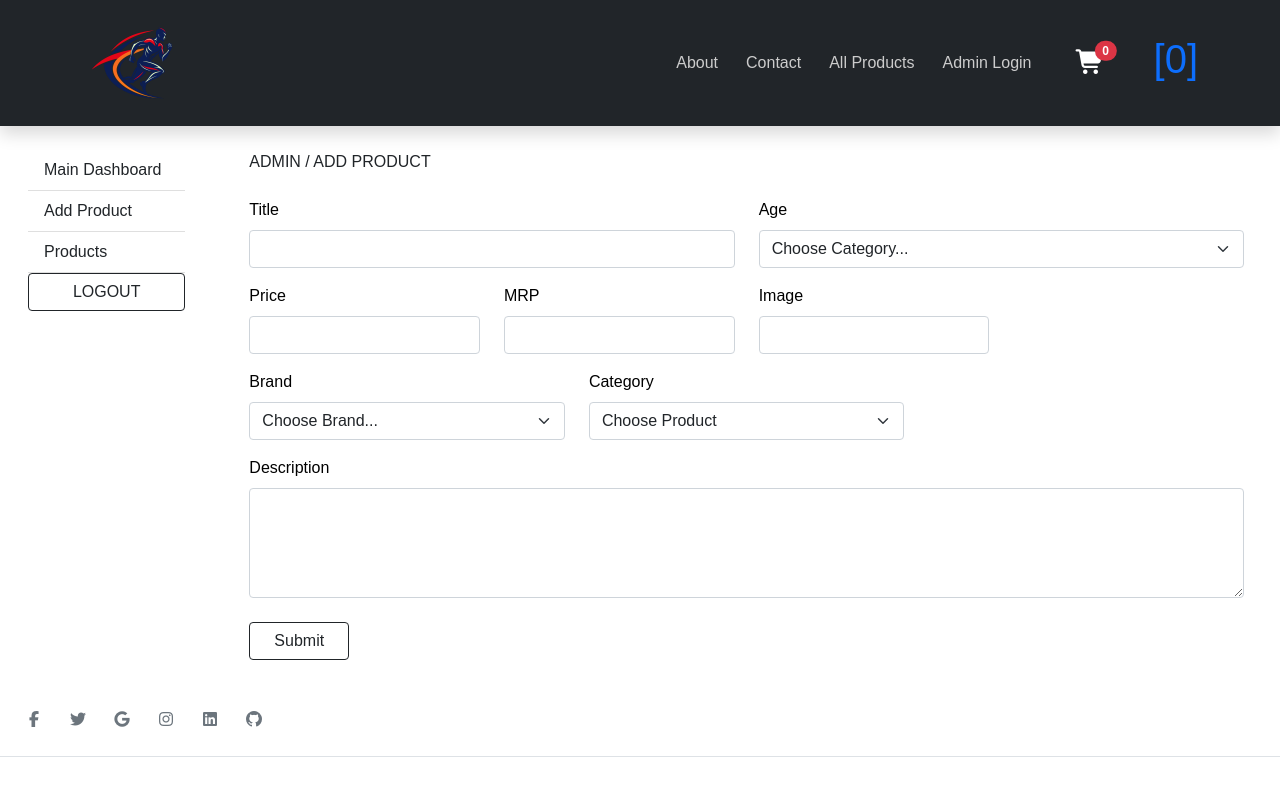
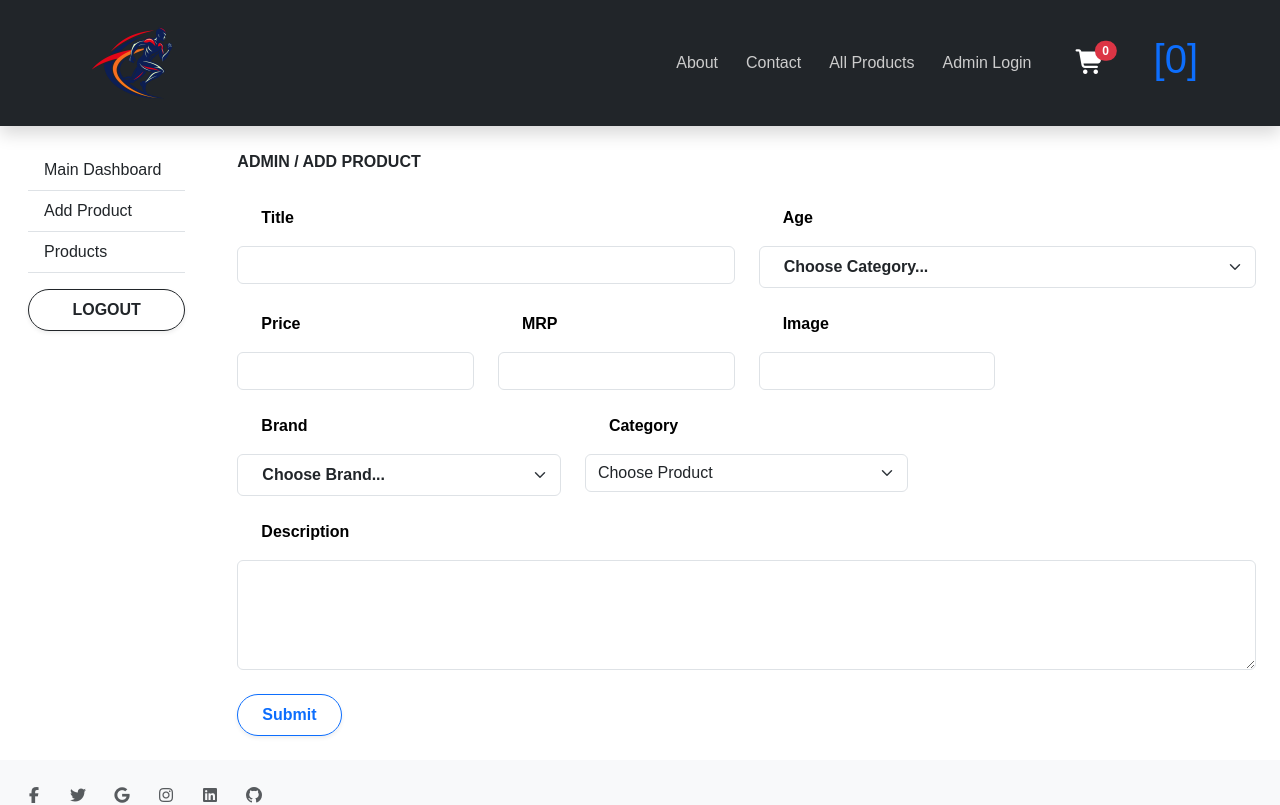
Before and after one commit to AyanChikode/Ayan_Sports, a React (Vite) app: page /admin/addproduct in a window 1280 px wide. Shown: the top 805 px of the page. Built offline with nearby package versions, Linux system fonts and the light colour scheme.

Commit message:
pagenation add

```diff
--- a/index.html
+++ b/index.html
@@ -9,6 +9,7 @@
     <link href="https://cdn.jsdelivr.net/npm/bootstrap@5.0.2/dist/css/bootstrap.min.css" rel="stylesheet" integrity="sha384-EVSTQN3/azprG1Anm3QDgpJLIm9Nao0Yz1ztcQTwFspd3yD65VohhpuuCOmLASjC" crossorigin="anonymous">
     <script src="https://cdn.jsdelivr.net/npm/bootstrap@5.0.2/dist/js/bootstrap.bundle.min.js" integrity="sha384-MrcW6ZMFYlzcLA8Nl+NtUVF0sA7MsXsP1UyJoMp4YLEuNSfAP+JcXn/tWtIaxVXM" crossorigin="anonymous"></script>
     <link rel="stylesheet" href="https://cdnjs.cloudflare.com/ajax/libs/font-awesome/7.0.1/css/all.min.css" integrity="sha512-2SwdPD6INVrV/lHTZbO2nodKhrnDdJK9/kg2XD1r9uGqPo1cUbujc+IYdlYdEErWNu69gVcYgdxlmVmzTWnetw==" crossorigin="anonymous" referrerpolicy="no-referrer" />
+    <link href="https://cdn.jsdelivr.net/npm/bootstrap@5.3.2/dist/css/bootstrap.min.css" rel="stylesheet">
 
   </head>
 
--- a/src/components/Login.jsx
+++ b/src/components/Login.jsx
@@ -67,7 +67,7 @@ function Login()  {
 
   return (
     <>
-      <h1 className="text-center mb-5">Login</h1>
+      <h1 className="text-center mb-5   px-4 py-2 fw-semibold "></h1>
 
       <div className="container d-flex justify-content-center align-items-center vh-50 ">
         <div className="card shadow p-4" style={{ width: "350px" }}>
@@ -104,7 +104,7 @@ function Login()  {
               />
             </div>
 
-            <button type="submit" className="btn btn-outline-dark w-100">
+            <button type="submit" className="btn btn-outline-primary rounded-pill px-4 py-2 fw-semibold shadow-sm w-100">
               Login
             </button>
           </form>
--- a/src/components/ProductInfo.jsx
+++ b/src/components/ProductInfo.jsx
@@ -6,7 +6,7 @@ import { addToCart } from '../state/cartSlice';
 
 function ProductInfo() {
 
-    const { id } = useParams(); // 👈 URL se id
+    const { id } = useParams();
     const dispatch = useDispatch();
     const [product, setProduct] = useState(null);
 
@@ -33,13 +33,13 @@ function ProductInfo() {
                                 <h6>{product.brand}</h6>
                                 <h4>₹ {product.price}</h4>
                                 <del>₹ {product.mrp}</del>
-                                <p>Size: {product.size}</p>
+                                <p className='text-danger'><b className='text-dark'>description:</b>{product.description}</p>
 
                                 <button
                                     onClick={() =>
                                       dispatch(addToCart({ ...product, quantity: 1 }))
                                     }
-                                    className="btn btn-primary"
+                                    className="btn btn-outline-primary rounded-pill px-4 py-2 fw-semibold shadow-sm"
                                 >
                                     Add to Cart
                                 </button>
--- a/src/components/admin/Addproduct.jsx
+++ b/src/components/admin/Addproduct.jsx
@@ -155,19 +155,19 @@ const AddProduct = () => {
         {/* Title & Category */}
         <div className="row mb-3">
           <div className="col-md-6">
-            <label htmlFor="title" className="form-label">Title</label>
+            <label htmlFor="title" className="form-label px-4 py-2 fw-semibold">Title</label>
             {error.titleError && (
-              <span className="text-danger d-block">{error.titleError}</span>
+              <span className="text-danger d-block ">{error.titleError}</span>
             )}
             <input value={data.title} onChange={handlechange} type="text" className="form-control" id="title" />
           </div>
 
           <div className="col-md-6">
-            <label htmlFor="category" className="form-label">Age</label>
+            <label htmlFor="category" className="form-label px-4 py-2 fw-semibold">Age</label>
             {error.categoryError && (
               <span className="text-danger d-block">{error.categoryError}</span>
             )}
-            <select value={data.category} onChange={handlechange} className="form-select" id="category">
+            <select value={data.category} onChange={handlechange} className="form-select px-4 py-2 fw-semibold" id="category">
               <option>Choose Category...</option>
               <option>U-17</option>
               <option>U-19</option>
@@ -179,7 +179,7 @@ const AddProduct = () => {
         {/* Price, MRP, Image */}
         <div className="row mb-3">
           <div className="col-md-3">
-            <label htmlFor="price" className="form-label">Price</label>
+            <label htmlFor="price" className="form-label px-4 py-2 fw-semibold">Price</label>
             {error.priceError && (
               <span className="text-danger d-block">{error.priceError}</span>
             )}
@@ -187,7 +187,7 @@ const AddProduct = () => {
           </div>
 
           <div className="col-md-3">
-            <label htmlFor="mrp" className="form-label">MRP</label>
+            <label htmlFor="mrp" className="form-label px-4 py-2 fw-semibold">MRP</label>
             {error.mrpError && (
               <span className="text-danger d-block">{error.mrpError}</span>
             )}
@@ -195,7 +195,7 @@ const AddProduct = () => {
           </div>
 
           <div className="col-md-3">
-            <label htmlFor="image" className="form-label">Image</label>
+            <label htmlFor="image" className="form-label px-4 py-2 fw-semibold">Image</label>
             {error.imageError && (
               <span className="text-danger d-block">{error.imageError}</span>
             )}
@@ -206,11 +206,11 @@ const AddProduct = () => {
         {/* Brand, Size */}
         <div className="row mb-3">
           <div className="col-md-4">
-            <label htmlFor="brand" className="form-label">Brand</label>
+            <label htmlFor="brand" className="form-label px-4 py-2 fw-semibold">Brand</label>
             {error.brandError && (
               <span className="text-danger d-block">{error.brandError}</span>
             )}
-            <select value={data.brand} className="form-select" onChange={handlechange} id="brand">
+            <select value={data.brand} className="form-select px-4 py-2 fw-semibold" onChange={handlechange} id="brand">
               <option>Choose Brand...</option>
               <option>SG</option>
               <option>SS</option>
@@ -222,7 +222,7 @@ const AddProduct = () => {
           </div>
 
           <div className="col-md-4">
-            <label htmlFor="size" className="form-label">Category</label>
+            <label htmlFor="size" className="form-label  px-4 py-2 fw-semibold">Category</label>
             {error.sizeError && (
               <span className="text-danger d-block">{error.sizeError}</span>
             )}
@@ -239,7 +239,7 @@ const AddProduct = () => {
 
         {/* Description */}
         <div className="mb-4">
-          <label htmlFor="description" className="form-label">Description</label>
+          <label htmlFor="description" className="form-label px-4 py-2 fw-semibold">Description</label>
           {error.descriptionError && (
             <span className="text-danger d-block">{error.descriptionError}</span>
           )}
@@ -253,7 +253,7 @@ const AddProduct = () => {
         </div>
 
         {/* Submit */}
-        <button onClick={handleSubmit} className="btn btn-outline-dark px-4">
+        <button onClick={handleSubmit} className="btn btn-outline-primary rounded-pill px-4 py-2 fw-semibold shadow-sm">
           Submit
         </button>
 
--- a/src/components/admin/Layout.jsx
+++ b/src/components/admin/Layout.jsx
@@ -31,7 +31,7 @@ function Layout() {
                   Products
                 </Link>
 
-                <button onClick={handleLogout} className="btn btn-outline-dark px-4">
+                <button onClick={handleLogout} className="btn btn-outline-dark rounded-pill px-4 py-2 mt-3 fw-semibold shadow-sm">
                   LOGOUT
                 </button>
 
--- a/src/components/admin/Products.jsx
+++ b/src/components/admin/Products.jsx
@@ -50,7 +50,7 @@ function Products() {
                                         <th scope="col">image</th>
                                         <th scope="col">brand</th>
                                         <th scope="col">size</th>
-                                        <th scope="col">description</th>
+                                        {/* <th scope="col">description</th> */}
                                         <th scope="col">Actions</th>
                                     </tr>
                                 </thead>
@@ -70,13 +70,13 @@ function Products() {
                                                     </td>
                                                     <td>{edata.brand}</td>
                                                     <td>{edata.size}</td>
-                                                    <td>{edata.description}</td>
+                                                    {/* <td>{edata.description}</td> */}
 
                                                     <td>
                                                         <Link to={"/admin/addproduct/" + edata.id} >
-                                                            <button className='btn btn-outline-primary m-1 btn-sm'><i class="fa-solid fa-pencil"></i></button>
+                                                            <button className='btn btn-outline-primary rounded-pill px-4 py-2 fw-semibold shadow-sm'><i class="fa-solid fa-pencil"></i></button>
                                                         </Link>
-                                                        <button onClick={() => handleDelete(edata.id)} className='btn btn-outline-danger btn-sm'><i class="fa-solid fa-trash"></i></button>
+                                                        <button onClick={() => handleDelete(edata.id)} className='btn btn-outline-danger rounded-pill px-4 py-2 fw-semibold shadow-sm'><i class="fa-solid fa-trash"></i></button>
                                                     </td>
                                                 </tr>
                                             )
```
Also changed, not shown: src/components/Allproducts.jsx (+55 -4 lines).
